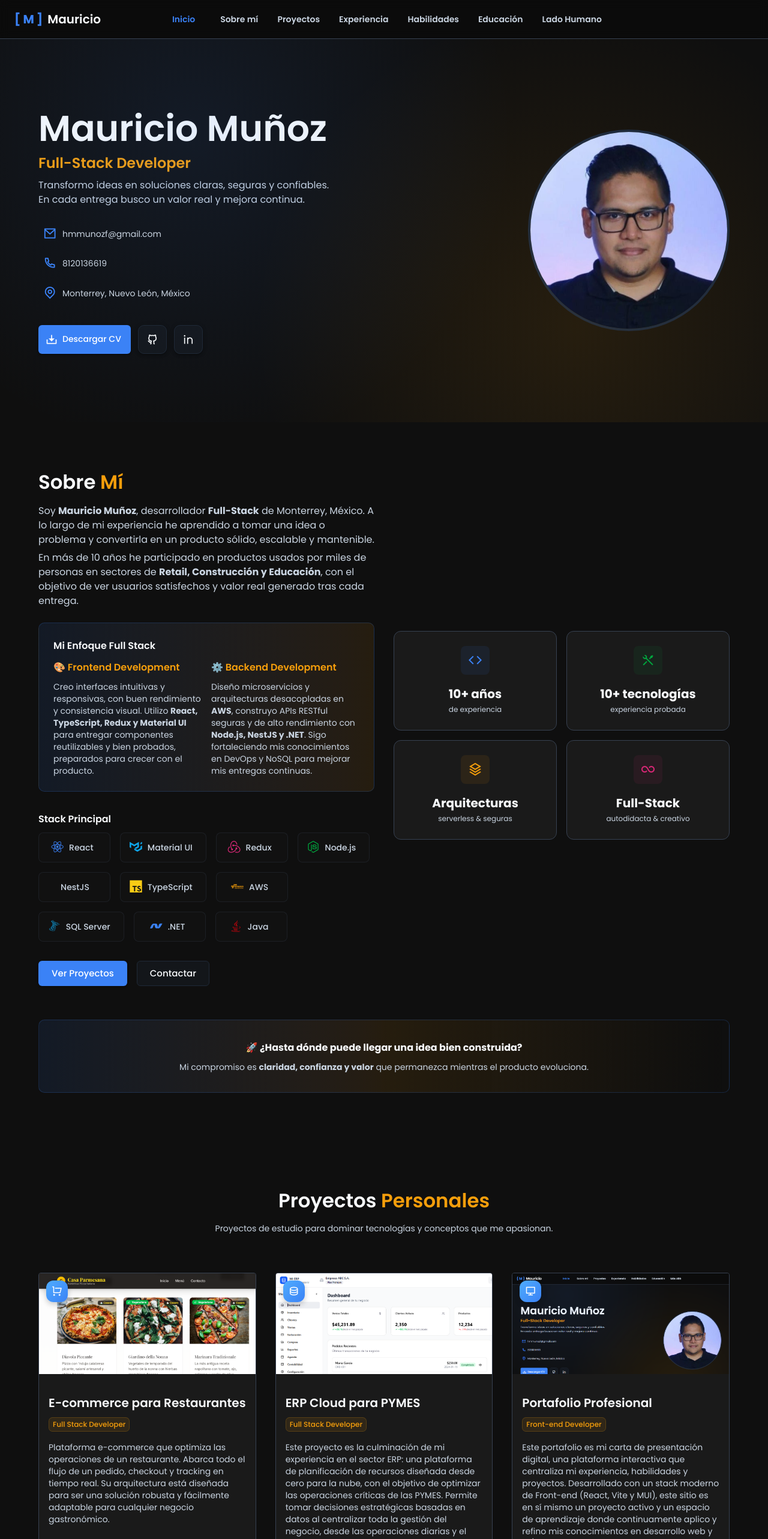
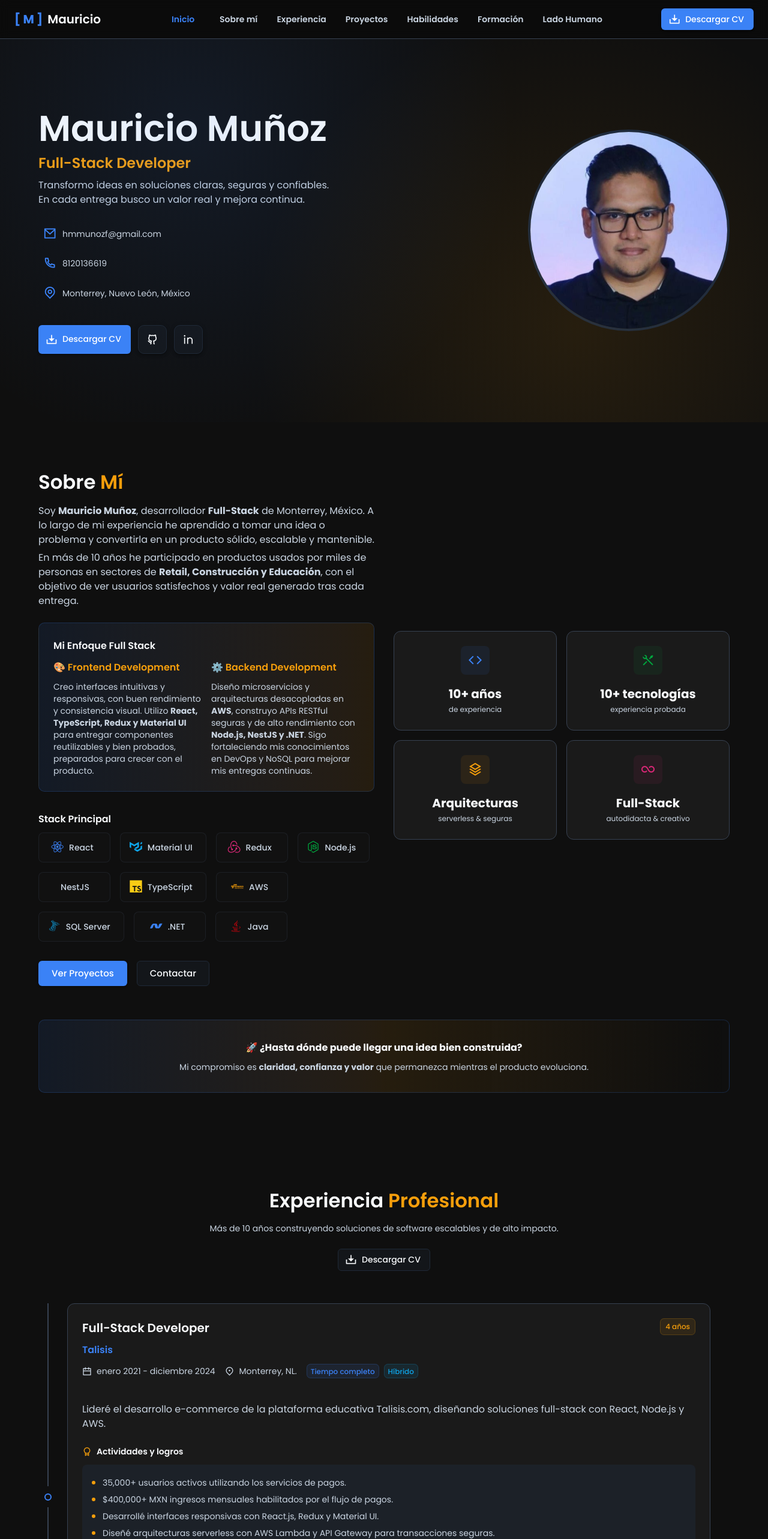
Before and after one commit to mau-dev-93/hmunoz-devsite, a React (Vite) app: page / in a window 1280 px wide. Shown: the top 2566 px of the page at 60% size. Built offline with nearby package versions, Linux system fonts and the light colour scheme; some icons are missing.

Commit message:
feat: Add download CV functionality and update footer, navbar, and sections for improved user experience

```diff
--- a/src/components/layout/Footer/Footer.jsx
+++ b/src/components/layout/Footer/Footer.jsx
@@ -1,18 +1,21 @@
-import { Box, Container, Grid, Typography, Divider, Link } from "@mui/material";
+import { Box, Container, Grid, Typography, Divider, Link, Button } from "@mui/material";
 
 // shared
 import SocialIconButton from "../../shared/SocialIconButton/SocialIconButton.jsx";
 import Logo from "../../shared/Logo/Logo.jsx";
 
+// utils
+import { downloadCV } from "@/utils/downloadCV.js";
+
 const Footer = () => {
     return (
-        <Box component="footer" bgcolor="background.paper" pt={6} pb={4}>
+        <Box component="footer" bgcolor="background.paper" pt={6} pb={{ xs: 2, sm: 4 }}>
             <Container maxWidth="lg">
                 <Grid container spacing={4}>
                     <Grid size={{ xs: 12, md: 5 }}>
-                        <Logo  isMobile={false} sx={{ marginBottom: 2 }} />
+                        <Logo isMobile={false} sx={{ marginBottom: 2 }} />
                         <Typography variant="body2" color="text.secondary" mb={2} lineHeight={1.8}>
-                            Desarrollador Full Stack especializado en crear soluciones tecnológicas que mejoran la forma en que las personas interactúan con los sistemas. Combinando experiencia técnica con habilidades humanas para entregar valor real.
+                            Desarrollador Full-Stack. Entrego valor real con claridad, seguridad y mejora continua.
                         </Typography>
                         <Box display="flex" gap={1.5}>
                             <SocialIconButton size="medium" href="https://github.com/mau-dev-93" icon={<i className='ri-github-line'></i>} />
@@ -24,10 +27,10 @@ const Footer = () => {
                         <Box display="flex" flexDirection="column" gap={1.5}>
                             <Link href="#hero_section" color="text.secondary" sx={{ textDecoration: 'none', '&:hover': { color: 'primary.main' } }}><Typography variant="body2">Inicio</Typography></Link>
                             <Link href="#aboutme_section" color="text.secondary" sx={{ textDecoration: 'none', '&:hover': { color: 'primary.main' } }}><Typography variant="body2">Sobre mí</Typography></Link>
+                            <Link href="#experience_section" color="text.secondary" sx={{ textDecoration: 'none', '&:hover': { color: 'primary.main' } }}><Typography variant="body2">Experiencia</Typography></Link>
                             <Link href="#projects_section" color="text.secondary" sx={{ textDecoration: 'none', '&:hover': { color: 'primary.main' } }}><Typography variant="body2">Proyectos</Typography></Link>
-                            <Link href="#experience_section" color="text.secondary" sx={{ textDecoration: 'none', '&:hover': { color: 'primary.main' } }}><Typography variant="body2">Experiencia</Typography></Link>
                             <Link href="#skills_section" color="text.secondary" sx={{ textDecoration: 'none', '&:hover': { color: 'primary.main' } }}><Typography variant="body2">Habilidades</Typography></Link>
-                            <Link href="#education_section" color="text.secondary" sx={{ textDecoration: 'none', '&:hover': { color: 'primary.main' } }}><Typography variant="body2">Educación</Typography></Link>
+                            <Link href="#education_section" color="text.secondary" sx={{ textDecoration: 'none', '&:hover': { color: 'primary.main' } }}><Typography variant="body2">Formación</Typography></Link>
                             <Link href="#humanside_section" color="text.secondary" sx={{ textDecoration: 'none', '&:hover': { color: 'primary.main' } }}><Typography variant="body2">Lado Humano</Typography></Link>
                         </Box>
                     </Grid>
@@ -49,11 +52,20 @@ const Footer = () => {
                         </Box>
                     </Grid>
                 </Grid>
-                <Divider sx={{ my: 4 }} />
-                <Box display="flex" justifyContent="space-between" alignItems="center" flexWrap="wrap">
+                <Divider sx={{ mt: 4, mb: { xs: 2, sm: 4 } }} />
+                <Box display="flex" justifyContent={{ xs: "center", sm: "space-between" }} alignItems="center" flexWrap="wrap" gap={1}>
                     <Typography variant="caption" color="text.secondary">
                         © 2025 Mauricio Muñoz. Hecho con <Box component="span" color="error.main"><i className='ri-heart-line'></i></Box> y mucho código.
                     </Typography>
+                    <Button
+                        variant='outlined'
+                        color="input"
+                        size="small"
+                        startIcon={<i className='ri-download-2-line'></i>}
+                        onClick={downloadCV}
+                    >
+                        <Typography variant="caption" whiteSpace="nowrap">Descargar CV</Typography>
+                    </Button>
                 </Box>
             </Container>
         </Box>
--- a/src/components/layout/Navbar/Navbar.jsx
+++ b/src/components/layout/Navbar/Navbar.jsx
@@ -2,7 +2,7 @@ import * as React from "react";
 
 // @material-ui/core
 import MuiAppBar from "@mui/material/AppBar";
-import { Toolbar, Box, Typography } from "@mui/material";
+import { Toolbar, Box, Button, IconButton, Typography } from "@mui/material";
 
 // navbar links
 import NavbarLinks from "../NavbarLinks/NavbarLinks";
@@ -10,6 +10,9 @@ import NavbarDrawer from "../NavbarDrawer/NavbarDrawer";
 
 // components
 import Logo from "../../shared/Logo/Logo";
+
+// utils
+import { downloadCV } from "@/utils/downloadCV";
 
 export const AppBar = React.forwardRef(function AppBar(props, ref) {
     return (
@@ -35,13 +38,23 @@ const Navbar = ({ isMobile }) => {
                     <NavbarLinks isMobile={isMobile} />
                 )}
                 <Box display="flex" flex={1} justifyContent="flex-end" gap={2}>
-                    {isMobile ? (
-                        <NavbarDrawer />
-                    ) : (
-                        <Box>
-                            {/* Botones de idiomas y tema del sistema */}
-                        </Box>
-                    )}
+                    <Box>
+                        {!isMobile && (
+                            <Button
+                                variant='contained'
+                                size="medium"
+                                startIcon={<i className='ri-download-2-line'></i>}
+                                sx={{
+                                    width: { xs: '100%', sm: 'auto' },
+                                }}
+                                onClick={downloadCV}
+                            >
+                                <Typography variant="body2" fontWeight={500} whiteSpace="nowrap">Descargar CV</Typography>
+                            </Button>
+                        )}
+                        {/* Botones de idiomas y tema del sistema */}
+                    </Box>
+                    {isMobile && <NavbarDrawer />}
                 </Box>
             </Toolbar>
         </AppBar>
--- a/src/components/layout/NavbarDrawer/NavbarDrawer.jsx
+++ b/src/components/layout/NavbarDrawer/NavbarDrawer.jsx
@@ -28,7 +28,7 @@ const NavbarDrawer = () => {
     return (
         <React.Fragment>
             <IconButton
-                edge={"start"}
+                edge={"end"}
                 color="inherit"
                 aria-label="menu"
                 onClick={toggleDrawer(!openDrawer)}
--- a/src/config/sections.js
+++ b/src/config/sections.js
@@ -1,9 +1,9 @@
 export const SECTIONS = [
     { id: "hero_section", label: "Inicio" },
     { id: "aboutme_section", label: "Sobre mí" },
+    { id: "experience_section", label: "Experiencia" },
     { id: "projects_section", label: "Proyectos" },
-    { id: "experience_section", label: "Experiencia" },
     { id: "skills_section", label: "Habilidades" },
-    { id: "education_section", label: "Educación" },
+    { id: "education_section", label: "Formación" },
     { id: "humanside_section", label: "Lado Humano" },
 ];
--- a/src/pages/LandingPage/ExperienceSection/ExperienceSection.jsx
+++ b/src/pages/LandingPage/ExperienceSection/ExperienceSection.jsx
@@ -1,17 +1,27 @@
-import { Box, Container, Typography } from "@mui/material";
+import { Box, Button, Container, Typography } from "@mui/material";
 import data from './data';
 
 // components
 import ExperienceTimeline from "./ExperienceTimeline/ExperienceTimeline";
+import { downloadCV } from "@/utils/downloadCV";
 
 const ExperienceSection = () => {
     return (
-        <Box id="experience_section" component="section" bgcolor="background.section" py={{ xs: 8, md: 10 }}>
+        <Box id="experience_section" component="section" bgcolor="background.default" py={{ xs: 8, md: 10 }}>
             <Container maxWidth="lg">
                 {/*buena distancia*/}
                 <Box display="flex" flexDirection="column" justifyContent="center" alignItems="center" textAlign="center" mb={6}>
                     <Typography variant="h4" fontWeight="600" color="text.primary" mb={2}>Experiencia <Box component="span" color="secondary.main">Profesional</Box></Typography>
-                    <Typography variant="body2" color="textSecondary" sx={{ maxWidth: 600 }}>Más de 10 años construyendo soluciones de software escalables y de alto impacto.</Typography>
+                    <Typography variant="body2" color="textSecondary" mb={3} sx={{ maxWidth: 600 }}>Más de 10 años construyendo soluciones de software escalables y de alto impacto.</Typography>
+                    <Button
+                        variant='outlined'
+                        color="input"
+                        size="medium"
+                        startIcon={<i className='ri-download-2-line'></i>}
+                        onClick={downloadCV}
+                    >
+                        Descargar CV
+                    </Button>
                 </Box>
                 <ExperienceTimeline experiences={data} />
             </Container>
--- a/src/pages/LandingPage/HeroSection/HeroSection.jsx
+++ b/src/pages/LandingPage/HeroSection/HeroSection.jsx
@@ -12,25 +12,15 @@ import SocialIconButton from '../../../components/shared/SocialIconButton/Social
 import ProfileAvatar from '../../../components/shared/ProfileAvatar/ProfileAvatar';
 import ContactDetail from "../../../components/shared/ContactDetail/ContactDetail";
 
+// utils
+import { downloadCV } from '../../../utils/downloadCV';
+
 // data
 import profile from '../../../data/profile';
 
 const HeroSection = () => {
     const theme = useTheme();
     const isMobile = useMediaQuery(theme.breakpoints.down("md"));
-
-    const handleDownloadCV = (e) => {
-        e.preventDefault();
-        e.stopPropagation();
-        const pdfUrl = "https://personal-mauricio.s3.us-east-1.amazonaws.com/Mauricio-Munoz-Resume-202509.pdf";
-        const link = document.createElement('a');
-        link.href = pdfUrl;
-        link.download = 'Mauricio-Munoz-Resume.pdf'; // nombre del archivo descargado
-        // link.target = '_blank';
-        document.body.appendChild(link);
-        link.click();
-        document.body.removeChild(link);
-    }
 
     return (
         <Box id="hero_section" component="section" display="flex" alignItems="center" justifyContent="center" position="relative" bgcolor="background" sx={{ minHeight: { xs: '100svh', md: '80vh' } }}>
@@ -73,7 +63,7 @@ const HeroSection = () => {
                                     sx={{
                                         width: { xs: '100%', sm: 'auto' }
                                     }}
-                                    onClick={handleDownloadCV}
+                                    onClick={downloadCV}
                                 >
                                     Descargar CV
                                 </Button>
--- a/src/pages/LandingPage/LandingPage.jsx
+++ b/src/pages/LandingPage/LandingPage.jsx
@@ -16,8 +16,8 @@ const LandingPage = () => {
     return <>
         <HeroSection />
         <AboutMeSection />
+        <ExperienceSection />
         <ProjectsSection />
-        <ExperienceSection />
         <SkillsSection />
         <EducationSection />
         <HumanSideSection />
--- a/src/pages/LandingPage/ProjectsSection/ProjectsSection.jsx
+++ b/src/pages/LandingPage/ProjectsSection/ProjectsSection.jsx
@@ -7,7 +7,7 @@ import ProjectCard from "../../../components/shared/ProjectCard/ProjectCard";
 
 const ProjectsSection = () => {
     return (
-        <Box id="projects_section" component="section" bgcolor="background" py={{ xs: 8, md: 10 }}>
+        <Box id="projects_section" component="section" bgcolor="background.section" py={{ xs: 8, md: 10 }}>
             <Container maxWidth="lg">
                 <Box display="flex" flexDirection="column" justifyContent="center" alignItems="center" textAlign="center">
                     <Typography variant="h4" fontWeight="600" color="text.primary" mb={2}>Proyectos <Box component="span" color="secondary.main">Personales</Box></Typography>
--- /dev/null
+++ b/src/utils/downloadCV.js
@@ -0,0 +1,14 @@
+export const CV_URL = "https://personal-mauricio.s3.us-east-1.amazonaws.com/Mauricio-Munoz-Resume-202509.pdf";
+export const CV_NAME = "Mauricio-Munoz-CV.pdf";
+
+export const downloadCV = (e) => {
+    e?.preventDefault?.();
+    e?.stopPropagation?.();
+    const a = document.createElement("a");
+    a.href = CV_URL;
+    a.download = CV_NAME;
+    a.rel = "noopener";
+    document.body.appendChild(a);
+    a.click();
+    a.remove();
+}
```
